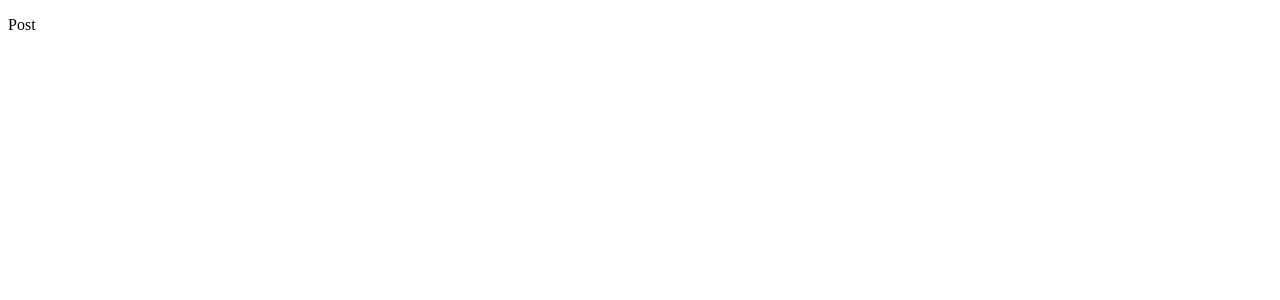
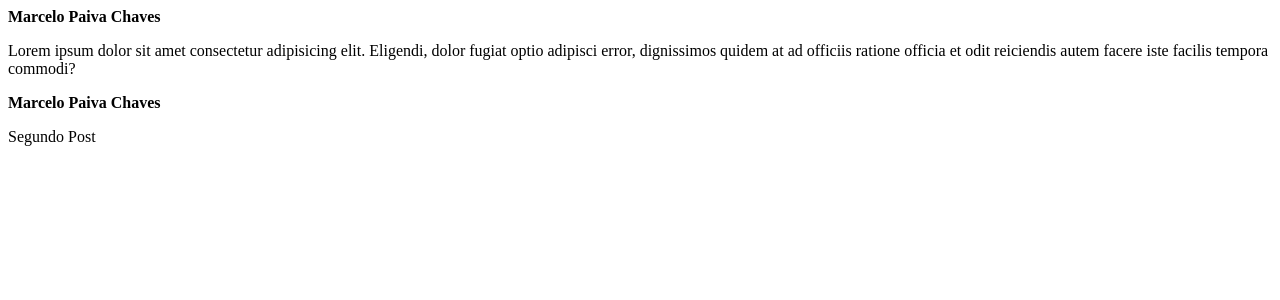
Before and after one commit to Marcelorpc/RocketSeat-ReactJS, a React (Vite) app: page / in a window 1280 px wide. Shown: the top 300 px of the page. Built offline with nearby package versions, Linux system fonts and the light colour scheme.

Commit message:
end of class

```diff
--- a/src/App.jsx
+++ b/src/App.jsx
@@ -1,9 +1,17 @@
-import {Post} from "./Post"
+import { Post } from "./Post"
 
 function App() {
   return (
-    <Post />
+    <div>
+      <Post
+        author="Marcelo Paiva Chaves"
+        content="Lorem ipsum dolor sit amet consectetur adipisicing elit. Eligendi, dolor fugiat optio adipisci error, dignissimos quidem at ad officiis ratione officia et odit reiciendis autem facere iste facilis tempora commodi?"
+      />
+      <Post
+        author="Marcelo Paiva Chaves"
+        content="Segundo Post"
+      />
+    </div>
   )
 }
-
 export default App
--- a/src/Post.jsx
+++ b/src/Post.jsx
@@ -1,3 +1,8 @@
-export function Post() {
-  return <p>Post</p>
+export function Post(props) {
+  return (
+    <div>
+      <strong>{props.author}</strong>
+      <p>{props.content}</p>
+    </div>
+  )
 }
```
